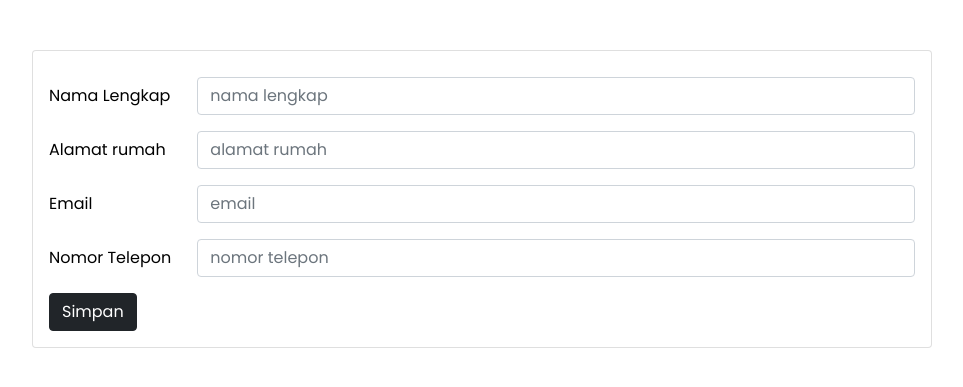
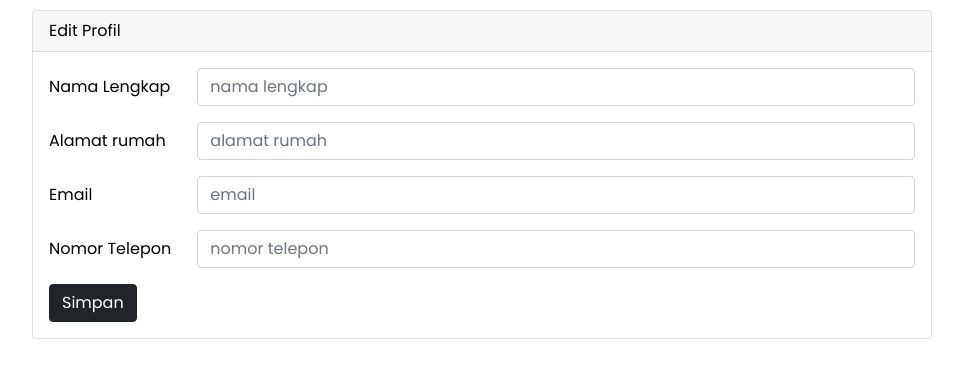
Before and after one commit to mochammadkevin/Tugas-Akhir-Basdat, a PHP site: page /profile.php in a window 1280 px wide. Shown: the part 56-443 px from the top of the page, without its empty margins (158-1121 px from the left). Run offline with PHP 8.4, Linux system fonts and the light colour scheme; the visitor is signed in with stand-in values (Sample User, id 1); data that the repository does not hold is empty.

Commit message:
update design

```diff
--- a/profile.php
+++ b/profile.php
@@ -54,10 +54,6 @@ if(isset($_POST['submit'])){
     }
 
     .card {
-        margin-top: 50px;
-    }
-
-    .card-body {
         margin-top: 10px;
     }
     </style>
@@ -103,6 +99,9 @@ if(isset($_POST['submit'])){
             <div class="left">
                 <div class="mx-auto">
                     <div class="card">
+                        <div class="card-header">
+                            Edit Profil
+                        </div>
                         <div class="card-body">
                             <?php
                         if ($error) {
```
